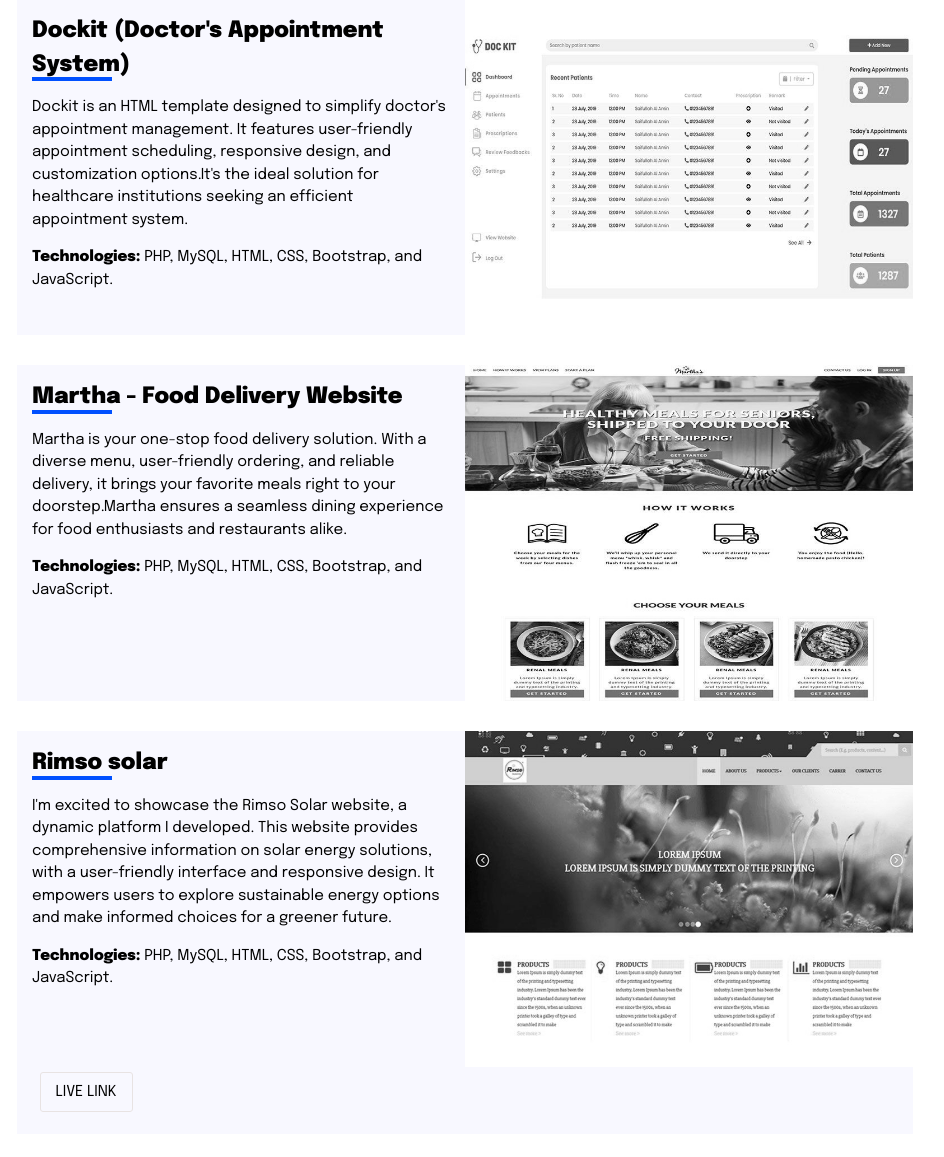
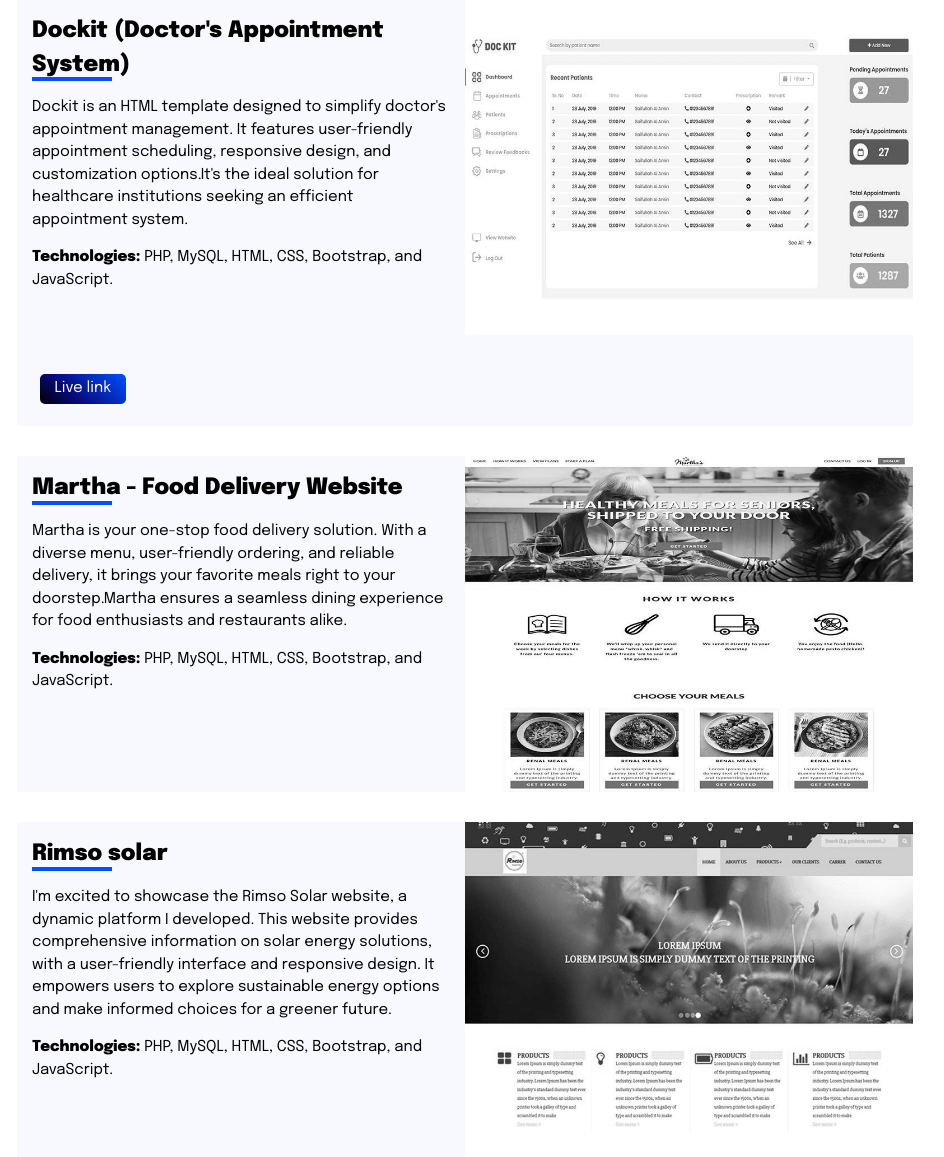
Before and after one commit to shah2266/myprofile, a PHP site: page /projects.html in a window 1280 px wide. Shown: the part 1176-2333 px from the top of the page, without its empty margins (175-1119 px from the left). Run offline with PHP 8.4, Linux system fonts and the light colour scheme; some libraries are stand-ins or nearby versions.

Commit message:
Fix css issue

```diff
--- a/css/style.css
+++ b/css/style.css
@@ -388,15 +388,19 @@ Page content
 .button a {
 	margin: .5em;
 	padding: .5em 1em;
-	border: 1px solid hsl(0, 10%, 90%);
-	border-radius: 3px;
-	text-transform: uppercase;
+	border: 1px solid linear-gradient(42deg, rgba(0,0,0,1) 0%, rgba(9,9,121,1) 35%, rgba(0,80,255,1) 100%);
+	border-radius: 5px;
 	transition: all 0.35s ease;
+  background: rgb(0,0,0);
+  background: linear-gradient(42deg, rgba(0,0,0,1) 0%, rgba(9,9,121,1) 35%, rgba(0,80,255,1) 100%);
+  color: white;
+  line-height: 1;
 }
 
 .button a:hover {
-	border-color: var(--theme-color);
-	color: var(--theme-color);
+	color: #d0dfff;
+  background: rgb(0,80,255);
+  background: linear-gradient(42deg, rgba(0,80,255,1) 0%, rgba(9,9,121,1) 35%, rgba(0,0,0,1) 100%);
 }
 
 .content h1 {
@@ -448,6 +452,11 @@ Page content
 /*
 Resume page
 ---------------------------------------*/
+@media screen and (max-width: 768px) {
+  .resume {
+    text-align: justify;
+  }
+}
 .resume section h2 {
 	position: relative;
 }
@@ -463,11 +472,13 @@ Resume page
   bottom: -5px;
 }
 
+@media screen and (min-width: 769px) {
   .resume .summary p,
   .resume article,
   .experience h2 ~ div,
   .resume article > h4 {
     margin-left: 2em;
+  }
 }
 
 .resume section h2,
@@ -503,13 +514,22 @@ Resume page
 }
 
 .resume article > h3 {
-	margin: .5em 0 .5em 1em;
+	margin: 1em 0 1em .4em;
 	font-weight: 200;
 }
 
 .resume article > ul {
 	margin-top: .5em;
+	margin-left: 2em;
+}
+
+@media screen and (min-width: 769px) {
+  .resume article > h3 {
+    margin: .5em 0 .5em 1em;
+  }
+  .resume article > ul {
     margin-left: 4em;
+  }
 }
 
 .resume article:nth-of-type(2) h4,
--- a/projects.html
+++ b/projects.html
@@ -107,6 +107,10 @@
 							ideal solution for healthcare institutions seeking an efficient appointment system.
 						</p>
 						<p><strong>Technologies: </strong> PHP, MySQL, HTML, CSS, Bootstrap, and JavaScript.</p>
+						<div class="button">
+							<a class="btn" href="https://shah2266.github.io/myprofile/works/dockit/index.html"
+								target="_blank">Live link</a>
+						</div>
 					</div>
 					<div class="thumbnail">
 						<div class="ratio-box">
```
Lines whose indentation alone changed are shown as unchanged.
